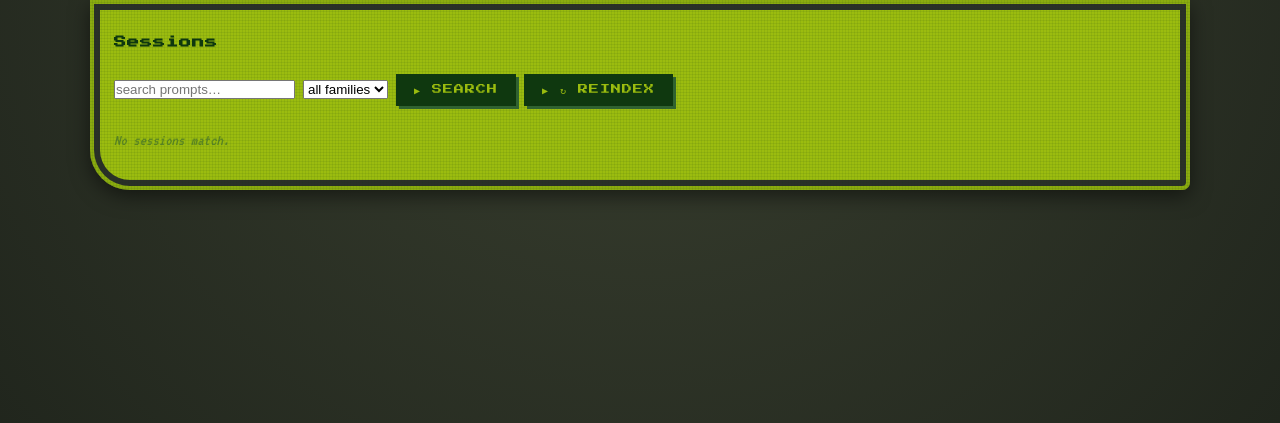
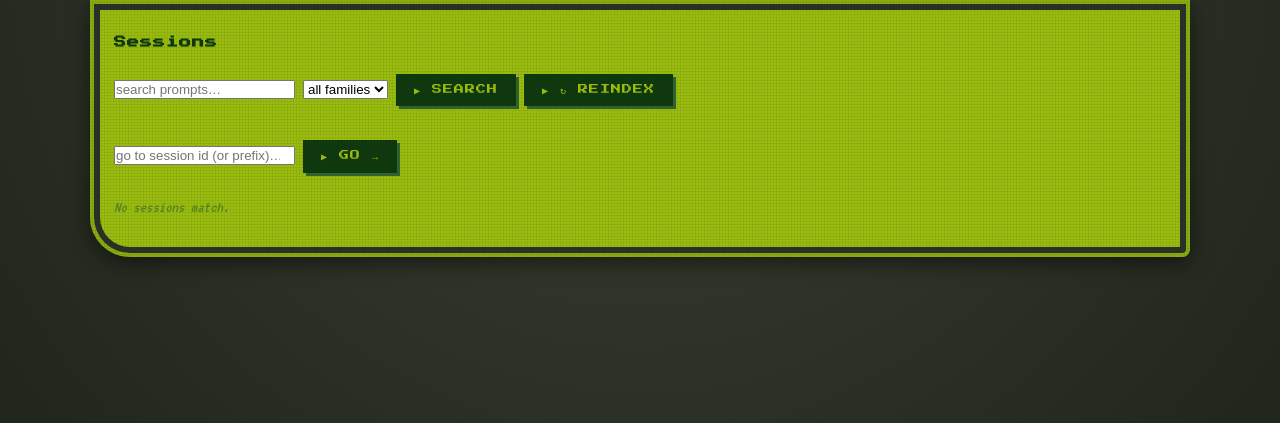
Before and after one commit to jon-devlapaz/gbc, a FastAPI app: page /sessions in a window 1280 px wide. Shown: the part 70-493 px from the top of the page. Run offline with FastAPI, Linux system fonts and the light colour scheme; data comes from the database, SQL or seed files in the repository; data that the repository does not hold is empty; some libraries are stand-ins or nearby versions.

Commit message:
feat(sessions): jump-to-session-id prefix search
Adds a separate 'go to session id' input on /sessions. Prefix-matches
session_id (LIKE 'X%'); a unique match 302s to the detail page; multiple
matches list inline with a count; no match shows a friendly note.
Independent from the existing prompt-content FTS search.

```diff
--- a/app/main.py
+++ b/app/main.py
@@ -387,14 +387,28 @@ def create_app() -> FastAPI:
         return HTMLResponse(purpose)
 
     @app.get("/sessions", response_class=HTMLResponse)
-    def sessions_list(request: Request, q: str = "", family: str = "", limit: int = 50):
+    def sessions_list(request: Request, q: str = "", family: str = "",
+                      session_id: str = "", limit: int = 50):
+        from fastapi.responses import RedirectResponse
         conn = get_db()
         try:
             reindex(conn, claude_root)
         except Exception:
             pass  # render list even if reindex fails
 
-        if q.strip():
+        sid = session_id.strip()
+        if sid:
+            id_rows = [dict(r) for r in conn.execute(
+                "SELECT session_id, family, cwd, started_at, prompt_count, first_prompt "
+                "FROM sessions WHERE session_id LIKE ? "
+                "ORDER BY started_at DESC LIMIT ?",
+                (sid + "%", limit),
+            ).fetchall()]
+            if len(id_rows) == 1:
+                return RedirectResponse(url=f"/sessions/{id_rows[0]['session_id']}", status_code=302)
+            rows = id_rows
+            mode = "id-search"
+        elif q.strip():
             hits = fts_search(conn, q, family=family or None, limit=limit)
             rows = hits
             mode = "search"
@@ -416,7 +430,7 @@ def create_app() -> FastAPI:
         return templates.TemplateResponse(
             request, "sessions.html",
             {**_base_ctx(), "rows": rows, "mode": mode,
-             "q": q, "family": family, "families": families},
+             "q": q, "session_id": sid, "family": family, "families": families},
         )
 
     @app.get("/sessions/{session_id}", response_class=HTMLResponse)
--- a/app/templates/sessions.html
+++ b/app/templates/sessions.html
@@ -14,6 +14,19 @@
   <button type="button" hx-post="/reindex" hx-target="#reindex-result" hx-swap="innerHTML"
           data-tip="rebuild index from scratch">↻ reindex</button>
 </form>
+
+<form method="get" action="/sessions" class="session-search">
+  <input type="search" name="session_id" value="{{ session_id|default('') }}"
+         placeholder="go to session id (or prefix)…" autocomplete="off"
+         data-tip="paste a full or partial session id; unique match jumps to detail">
+  <button type="submit">go →</button>
+</form>
+
+{% if mode == "id-search" %}
+  <p class="muted">
+    {% if rows %}{{ rows|length }} match{% if rows|length != 1 %}es{% endif %} for id prefix <code>{{ session_id }}</code>{% else %}No session id starts with <code>{{ session_id }}</code>.{% endif %}
+  </p>
+{% endif %}
 <div id="reindex-result"></div>
 
 <ul class="entry-list">
```
